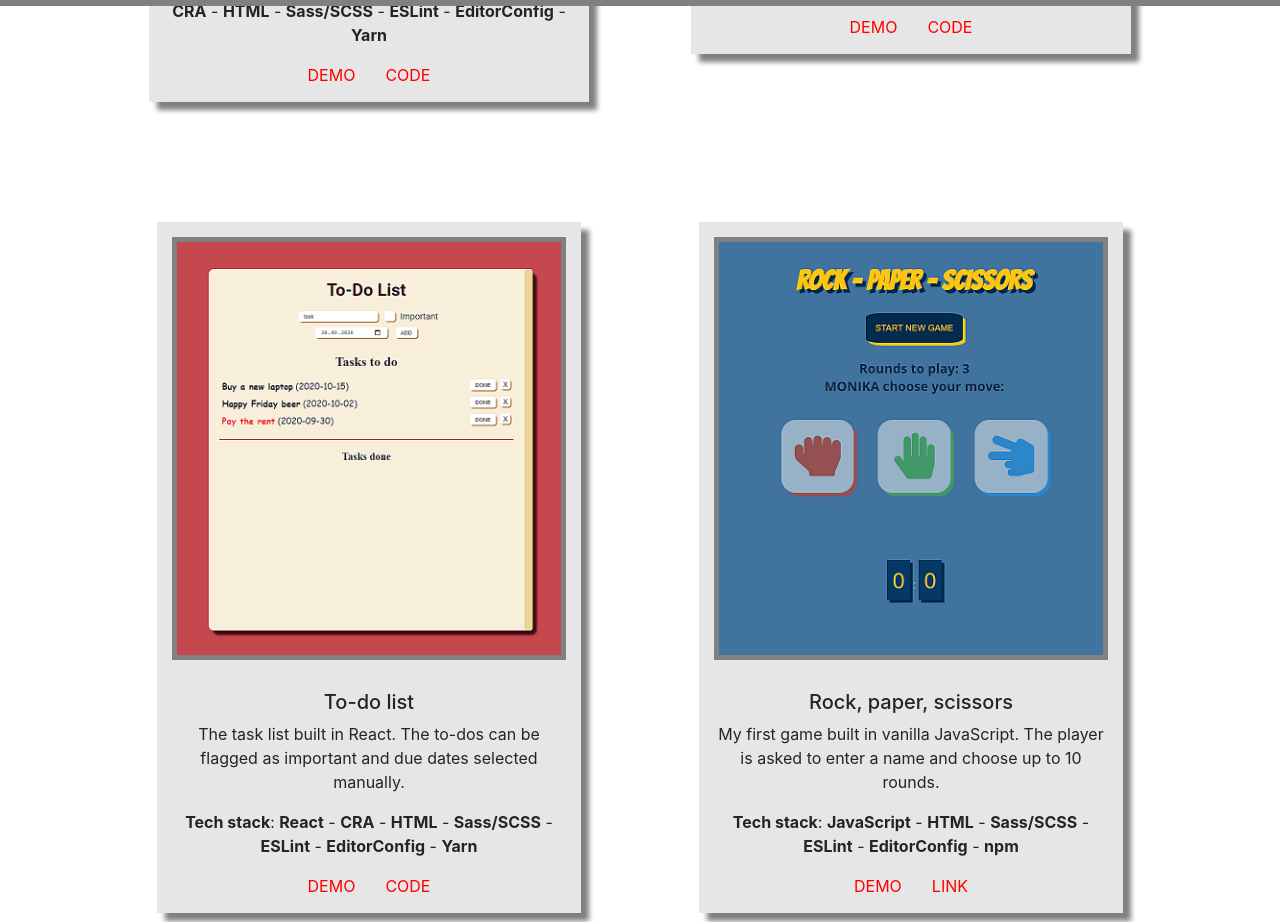
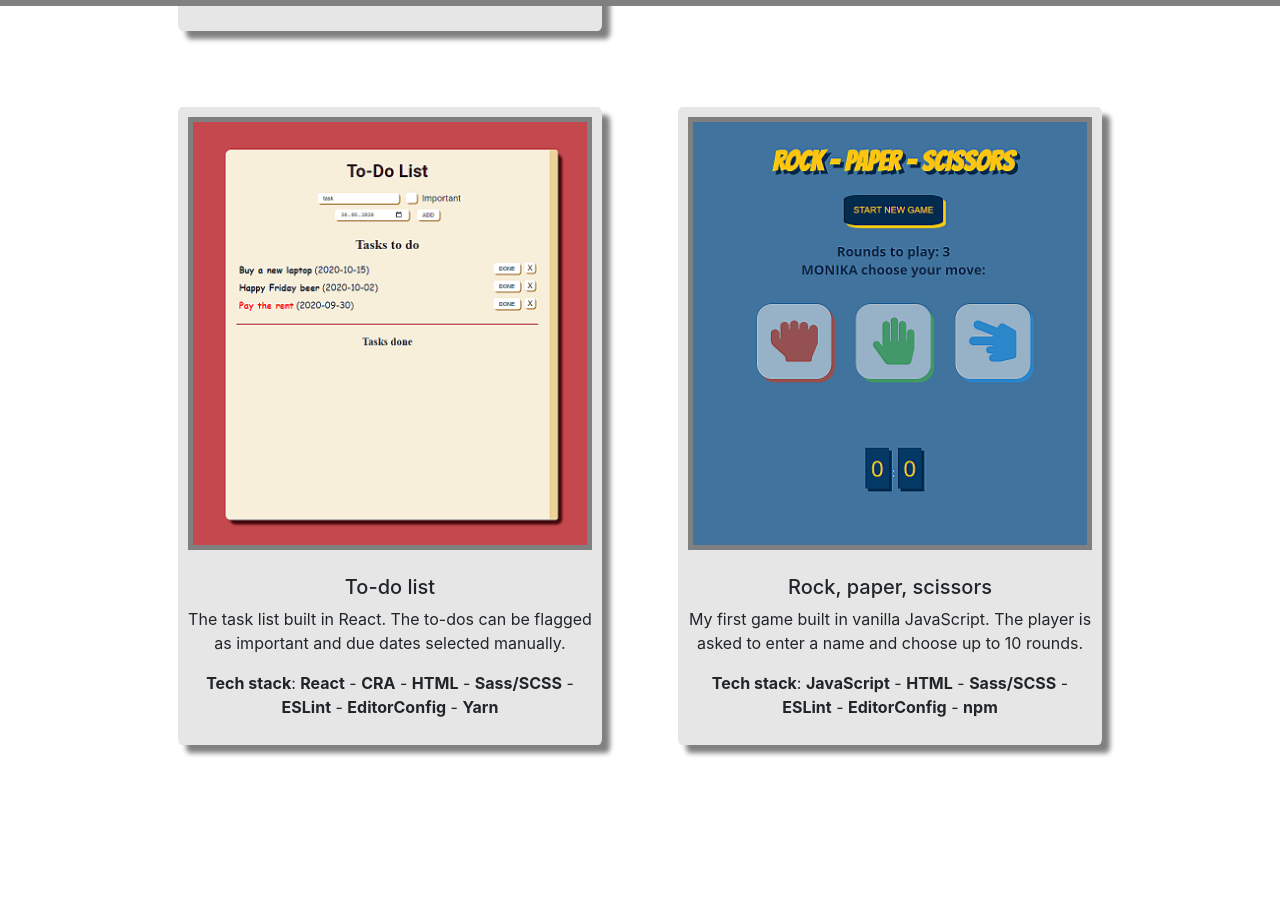
Before and after one commit to WieMon/portfolio, a React (Create React App) app: page /portfolio in a window 1280 px wide. Shown: the part 794-1716 px from the top of the page. After the commit the page ends 1577 px from the top, so only its background shows below. Built offline with nearby package versions, Linux system fonts and the light colour scheme.

Commit message:
Fix title in Header Fix padding in Footer Fix html in Portfolio Add styling to POrtfolio

```diff
--- a/src/layout/Header.js
+++ b/src/layout/Header.js
@@ -48,7 +48,7 @@ class Header extends Component {
             <Col xs={9} sm={8} md={5} lg={4} className='d-block p-0'>
               <div className='header__name-div'>
                 <h2 className='header__name'>Monika Wieczorek</h2>
-                <h5 className='header__title'>junior front-end developer</h5>
+                <h3 className='header__title'>junior front-end developer</h3>
               </div>
             </Col>
             <Col xs={3} sm={4} className='d-block d-md-none p-0 header__hamburger-col'>
--- a/src/pages/Portfolio.js
+++ b/src/pages/Portfolio.js
@@ -9,9 +9,9 @@ import rps from '../images/rps.png';
 const Portfolio = () => {
   return (
     <div className='portfolio'>
-      <Container className='p-2'>
+      <Container className='p-0'>
         <Row className='portfolio__row'>
-          <Col sm={12} md={6} className='p-3'>
+          <Col sm={12} md={6} className='p-2 test'>
             <div className='portfolio__wrapper'>
               <div className='portfolio__img-div'>
                 <img src={portfoliotest} alt='' className='portfolio__img'></img>
@@ -26,16 +26,17 @@ const Portfolio = () => {
                 <p>
                   <span className='portfolio__tech'>Tech stack</span>: <span className='portfolio__tech'>React</span> - <span className='portfolio__tech'>React Router</span> - <span className='portfolio__tech'>React Bootstrap</span> - <span className='portfolio__tech'>CRA</span> - <span className='portfolio__tech'>HTML</span> - <span className='portfolio__tech'>Sass/SCSS</span> - <span className='portfolio__tech'>ESLint</span> - <span className='portfolio__tech'>EditorConfig</span> - <span className='portfolio__tech'>Yarn</span>
                 </p>
+              </div>
               <div className='portfolio__link-div'>
                 <a
-                    href=''
+                  href='http'
                   className='portfolio__link'
                   rel='noopener noreferrer'
                   target='_blank'>
                   demo
                 </a>
                 <a
-                    href=''
+                  href='http'
                   className='portfolio__link'
                   rel='noopener noreferrer'
                   target='_blank'>
@@ -43,10 +44,8 @@ const Portfolio = () => {
                 </a>
               </div>
             </div>
-
-            </div>
           </Col>
-          <Col sm={12} md={6} className='p-3'>
+          <Col sm={12} md={6} className='p-2 test'>
             <div className='portfolio__wrapper'>
               <div className='portfolio__img-div'>
                 <img src={admin} alt='' className='portfolio__img'></img>
@@ -61,16 +60,17 @@ const Portfolio = () => {
                 <p>
                   <span className='portfolio__tech'>Tech stack</span>: <span className='portfolio__tech'>JavaScript</span> - <span className='portfolio__tech'>HTML</span> - <span className='portfolio__tech'>Sass/SCSS</span> - <span className='portfolio__tech'>ESLint</span> - <span className='portfolio__tech'>EditorConfig</span> - <span className='portfolio__tech'>stylelint</span> - <span className='portfolio__tech'>npm</span>
                 </p>
+              </div>
               <div className='portfolio__link-div'>
                 <a
-                    href=''
+                  href='http'
                   className='portfolio__link'
                   rel='noopener noreferrer'
                   target='_blank'>
                   demo
                 </a>
                 <a
-                    href=''
+                  href='http'
                   className='portfolio__link'
                   rel='noopener noreferrer'
                   target='_blank'>
@@ -78,11 +78,10 @@ const Portfolio = () => {
                 </a>
               </div>
             </div>
-            </div>
           </Col>
         </Row>
         <Row className='portfolio__row'>
-          <Col sm={12} md={6} className='p-4'>
+          <Col sm={12} md={6} className='p-2'>
             <div className='portfolio__wrapper'>
               <div className='portfolio__img-div'>
                 <img src={todolist} alt='To-Do List' className='portfolio__img'></img>
@@ -97,16 +96,17 @@ const Portfolio = () => {
                 <p>
                   <span className='portfolio__tech'>Tech stack</span>: <span className='portfolio__tech'>React</span> - <span className='portfolio__tech'>CRA</span> - <span className='portfolio__tech'>HTML</span> - <span className='portfolio__tech'>Sass/SCSS</span> - <span className='portfolio__tech'>ESLint</span> - <span className='portfolio__tech'>EditorConfig</span> - <span className='portfolio__tech'>Yarn</span>
                 </p>
+              </div>
               <div className='portfolio__link-div'>
                 <a
-                    href=''
+                  href='http'
                   className='portfolio__link'
                   rel='noopener noreferrer'
                   target='_blank'>
                   demo
                 </a>
                 <a
-                    href=''
+                  href='http'
                   className='portfolio__link'
                   rel='noopener noreferrer'
                   target='_blank'>
@@ -114,9 +114,8 @@ const Portfolio = () => {
                 </a>
               </div>
             </div>
-            </div>
           </Col>
-          <Col sm={12} md={6} className='p-4'>
+          <Col sm={12} md={6} className='p-2'>
             <div className='portfolio__wrapper'>
               <div className='portfolio__img-div'>
                 <img src={rps} alt='Rock, paper, scissors' className='portfolio__img'></img>
@@ -131,22 +130,22 @@ const Portfolio = () => {
                 <p>
                   <span className='portfolio__tech'>Tech stack</span>: <span className='portfolio__tech'>JavaScript</span> - <span className='portfolio__tech'>HTML</span> - <span className='portfolio__tech'>Sass/SCSS</span> - <span className='portfolio__tech'>ESLint</span> - <span className='portfolio__tech'>EditorConfig</span> - <span className='portfolio__tech'>npm</span>
                 </p>
-                <div>
+              </div>
+              <div className='portfolio__link-div'>
                 <a
-                    href=''
+                  href='http'
                   className='portfolio__link'
                   rel='noopener noreferrer'
                   target='_blank'>
                   demo
                 </a>
                 <a
-                    href=''
+                  href='http'
                   className='portfolio__link'
                   rel='noopener noreferrer'
                   target='_blank'>
                   link
                 </a>
-                </div>
               </div>
             </div>
           </Col>
--- a/src/styles/layout/Footer.scss
+++ b/src/styles/layout/Footer.scss
@@ -17,7 +17,7 @@
 }
 
 .footer__item {
-  padding: 10px 25px;
+  padding: 7px 25px 5px 25px;
 }
 
 .footer__icon {
@@ -26,6 +26,7 @@
   &:hover {
     transform: scale(1.2);
     transition: all 0.5s;
+
   }
   &:active {
     color: red;
--- a/src/styles/pages/Portfolio.scss
+++ b/src/styles/pages/Portfolio.scss
@@ -1,10 +1,21 @@
 @import '../global.scss';
 
 .portfolio__row {
-  padding: 10px 0;
+  display: flex;
+  //padding: 10px 0;
   @include laptop {
-    padding: 20px;//?
+    padding: 30px 70px;
   }
+  @include desktop {
+    padding: 0;//?
+  }
+}
+
+.test {
+  //float: left;
+  //flex: 1 0;
+  // margin-left: 1rem;
+  // margin-right: 1rem;
 }
 
 .portfolio__wrapper {
@@ -13,51 +24,81 @@
   text-align: center;
   background-color: lighten(grey, 40%);
   box-shadow: 8px 8px 5px grey;
-  padding: 15px;
+  border-radius: 1%;
   margin: 15px;
     &:hover {
     transform: scale(1.1);
     transition: all 0.5s;
-    //background-color: lighten(yellow, 40%);
     box-shadow: 12px 12px 5px grey;
+    }
+    &:hover .portfolio__img-div {
+      opacity: 0.5;
+      filter: grayscale(0.8);
+    }
+    &:hover .portfolio__link-div {
+      opacity: 1;
+      top: 35%;
+      left: 50%;
+      transform: translate(-50%);
+      transition: all 0.5s ease-in-out;
+    }
+    &:hover .portfolio__link {
+      color:green;
+      background-color: lighten($color-two, 30%);
+      border-radius: 6%;
+
+    }
+    .portfolio__link:hover {
+      text-decoration: none;
+      color: red;
+      background-color: lighten($color-two, 40%);
+      border-radius: 6%;
+      box-shadow: 3px 3px 2px red;
+    }
+  @include laptop {
+    margin: 0 30px;
+    padding: 10px;
   }
-   @include laptop {
-    //padding: 20px;
-    margin: 20px 35px;
-
+  @include desktop {
+     margin: 20px;
+     padding: 20px;
   }
 }
 
 .portfolio__img-div {
-  margin-bottom: 30px;
+  position: relative;
+  margin-bottom: 25px;
   border: 5px solid grey;
-  // &:hover {
-  //   transform: scale(0.8);
-  //   transition: 0.5s;
-  // }
 }
 
 .portfolio__img {
   width: 100%;
   height: 100%;
+}
+
+.portfolio__description-div p {
+  &:first-of-type {
+     //margin: 10px;
+  }
 
 }
-
-// .portfolio__description-div {
-
-// }
-
 .portfolio__tech {
   font-weight: 700;
+}
+
+.portfolio__link-div {
+  position: absolute;
+  top: 55%;
+  left: 50%;
+  transform: translate(-50%);
+  opacity: 0;
+  text-align: center;
+
 }
 
 .portfolio__link {
   text-transform: uppercase;
   padding: 5px 15px;
-  color: red;
-  &:hover {
-    text-decoration: none;
-    color: red;
-    background-color: lighten($color-two, 30%);
-  }
+  margin: 0 15px;
+  box-shadow: 3px 3px 2px grey;
 }
```
Lines whose indentation alone changed are shown as unchanged.
